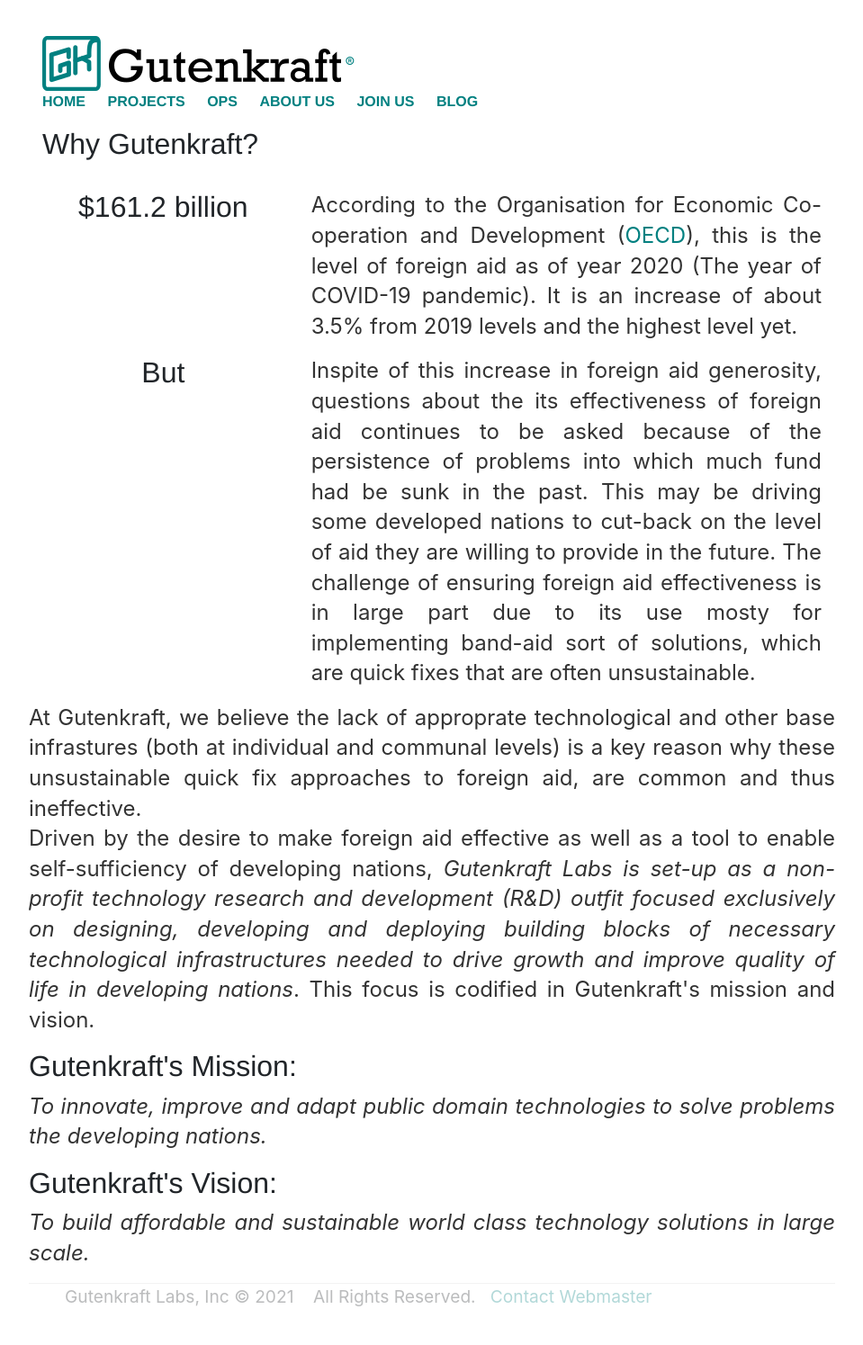
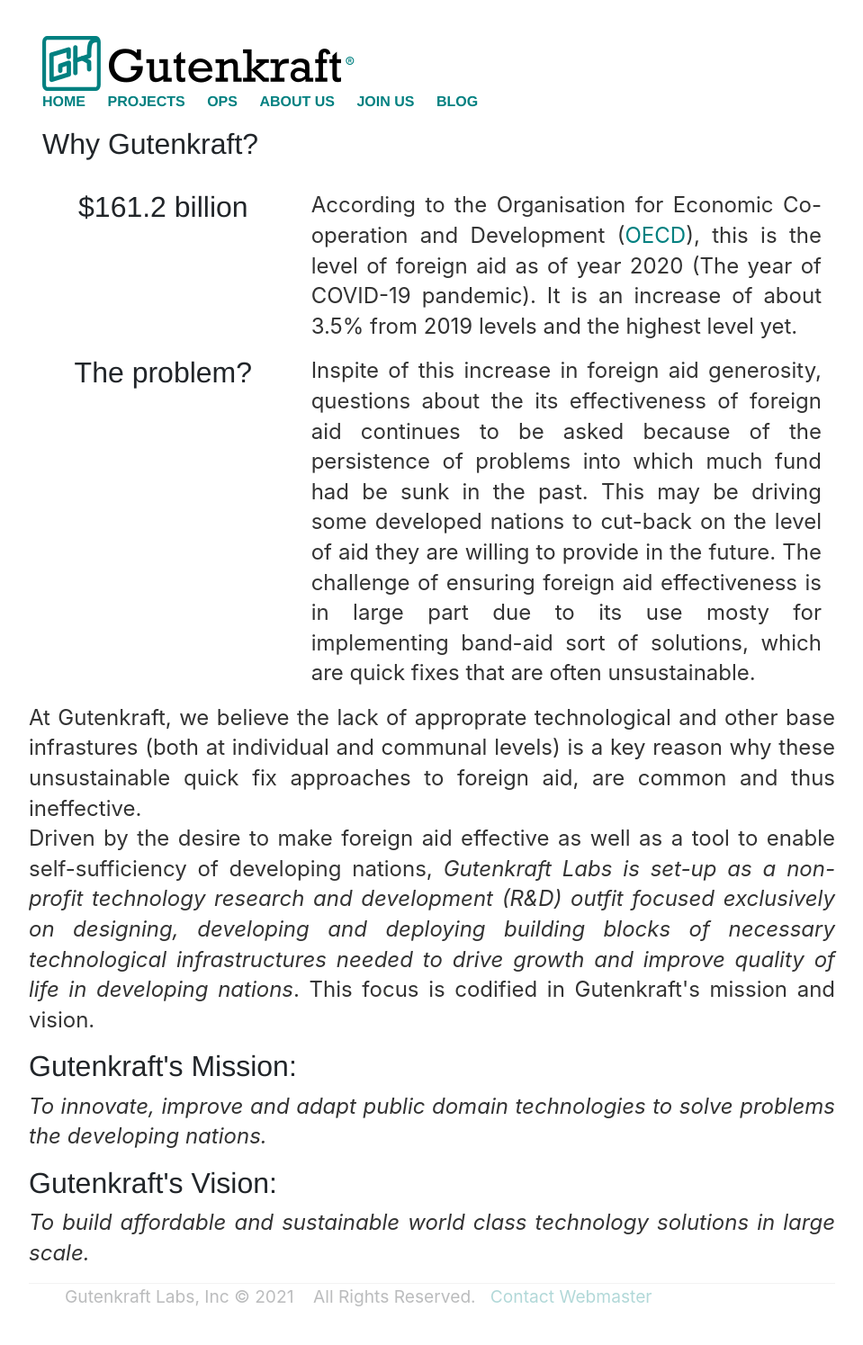
Before and after one commit to oferonmi/datafilik.github.io, a Jekyll site: the page built from index.html, in a window 1280 px wide. Shown: the whole page at 90% size, without its empty margins (160-1119 px from the left). Built offline with Jekyll 4.4.1, drawn with Linux system fonts in a browser that asks for light colours.

Commit message:
content update

```diff
--- a/index.html
+++ b/index.html
@@ -21,7 +21,7 @@
 
 	<div class="row">
 		<div class="col-4 text-center">
-			<h1>But</h1>
+			<h1>The problem?</h1>
 		</div>
 		<div class="col-8 text-start">
 			<p class="fs-2" align="justify">
```
